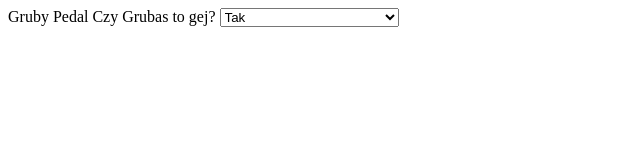
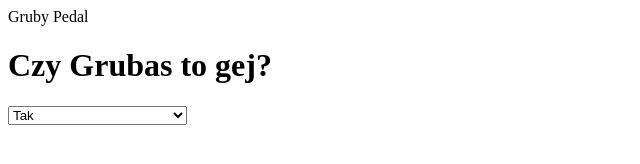
Before and after one commit to Cichyyyy/cichyyy.github.io, a plain HTML site: page index.html in a window 1280 px wide. Shown: the whole page, without its empty margins (0-640 px from the left). Drawn offline with Linux system fonts and the light colour scheme.

Commit message:
Update index.html

```diff
--- a/index.html
+++ b/index.html
@@ -5,7 +5,7 @@
         <tilte>Gruby Pedal</tilte>
     </head>
     <body>
-        <tilte>Czy Grubas to gej?</tilte>
+        <h1><tilte>Czy Grubas to gej?</tilte></h1>
   <select name ="czy gruby to gej?">
      <option value="tak">Tak</option>
      <option value="tak1">Tak lecz tego nie pokazuje</option>
```
